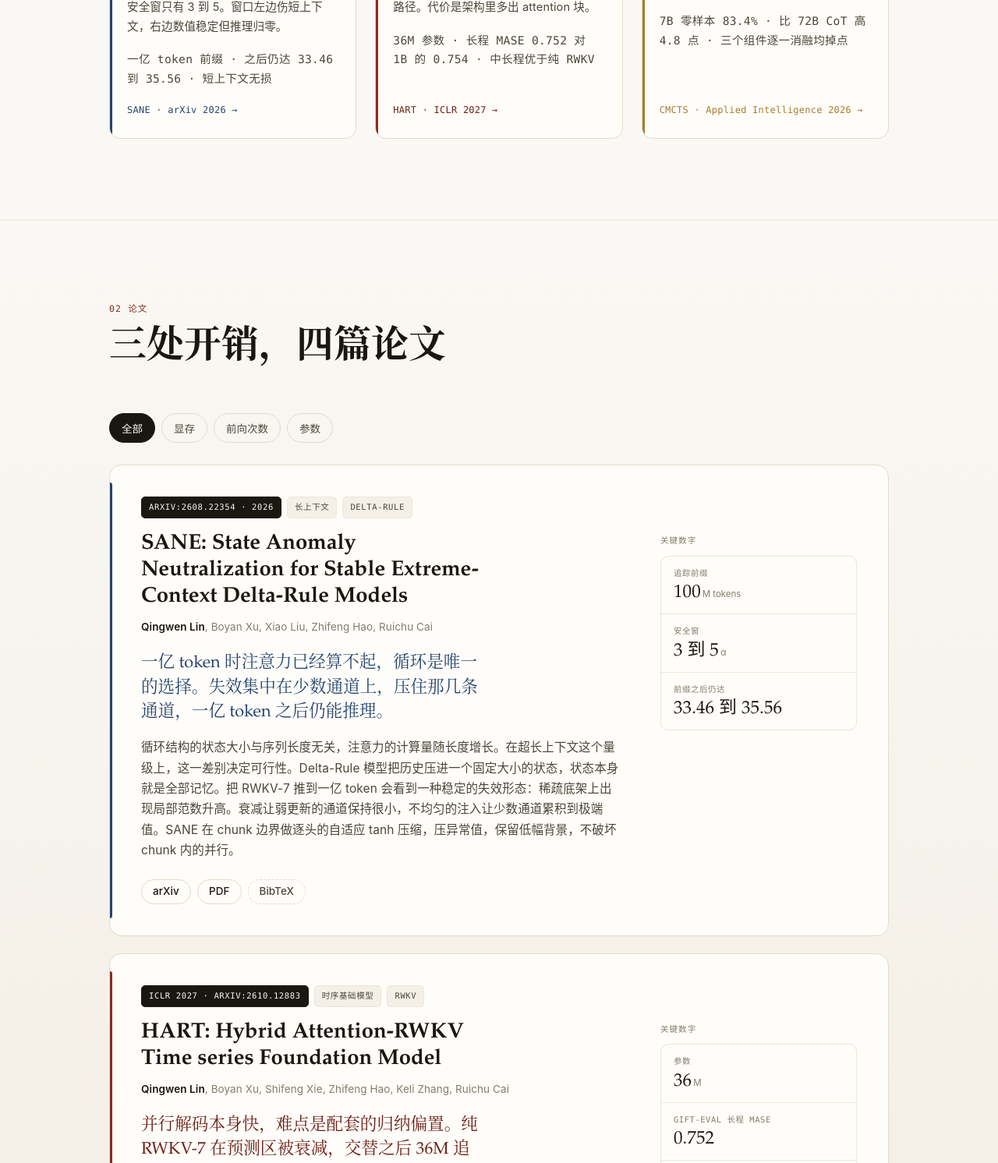
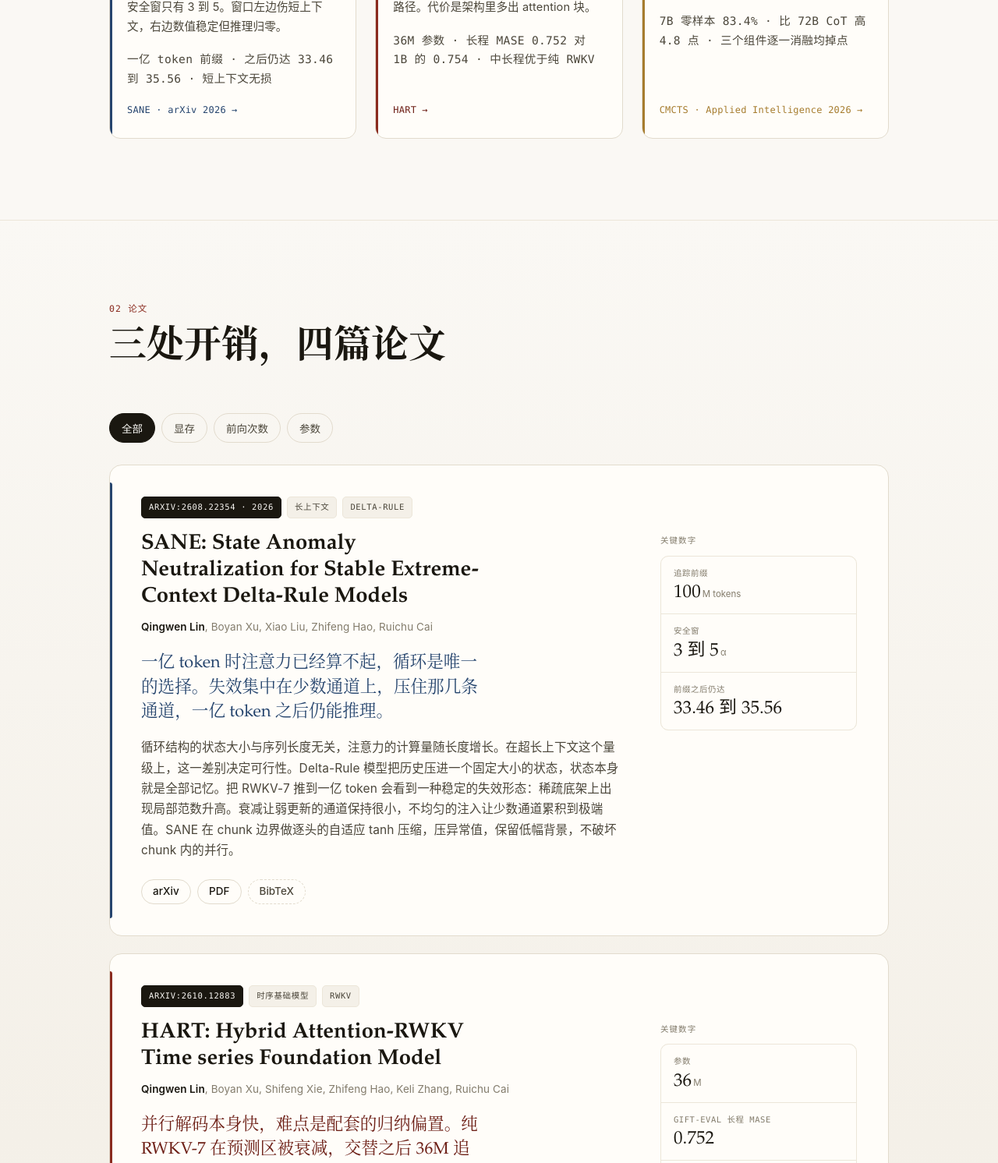
Before and after one commit to pass-lin/lqw-intro, a plain HTML site: page index.html in a window 1280 px wide. Shown: the part 1660-3152 px from the top of the page at 78% size. Drawn offline with Linux system fonts and the light colour scheme.

Commit message:
Update index.html

```diff
--- a/index.html
+++ b/index.html
@@ -111,7 +111,7 @@
             循环结构承担建模，attention 补的是取回路径。代价是架构里多出 attention 块。
           </p>
           <p class="thread__stat" data-i18n="fwd.stat">36M 参数 · 长程 MASE 0.752 对 1B 的 0.754 · 中长程优于纯 RWKV</p>
-          <a class="thread__link" href="#hart" data-i18n="fwd.link">HART · ICLR 2027 <span>→</span></a>
+          <a class="thread__link" href="#hart" data-i18n="fwd.link">HART <span>→</span></a>
         </article>
 
         <article class="thread thread--param reveal" id="thread-param">
@@ -201,7 +201,7 @@
       <!-- HART -->
       <article class="paper paper--fwd reveal" id="hart" data-thread="fwd">
         <div class="paper__meta">
-          <span class="tag tag--venue">ICLR 2027 · arXiv:2610.12883</span>
+          <span class="tag tag--venue">arXiv:2610.12883</span>
           <span class="tag" data-i18n="hart.tag1">时序基础模型</span>
           <span class="tag" data-i18n="hart.tag2">RWKV</span>
         </div>
```
